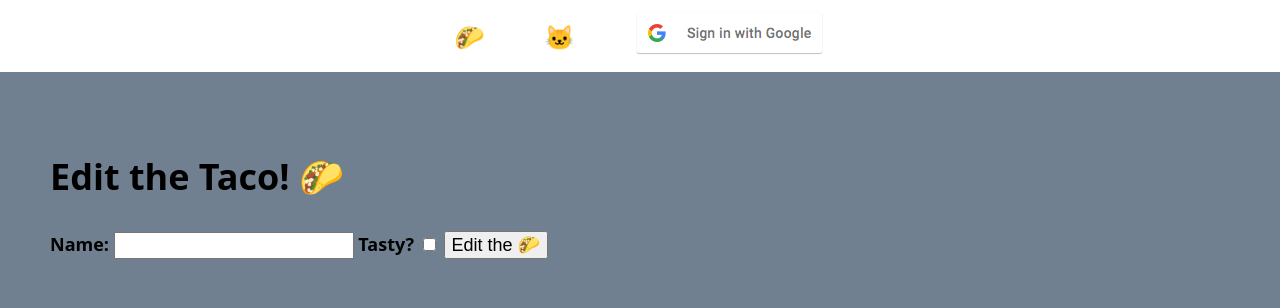
After one commit to ralrubayee/SSR, a Node server app: template views/tacos/edit.ejs in a window 1280 px wide. The commit adds this page. Shown: the top 308 px of the page. Run offline with Node 20, Linux system fonts and the light colour scheme; the template is opened without the code that fills it, so the values that code supplies are empty; some libraries are stand-ins or nearby versions.

Commit message:
build edit page

```diff
--- a/routes/tacos.js
+++ b/routes/tacos.js
@@ -8,6 +8,8 @@ const router = Router()
 router.get("/", tacosCtrl.index)
 // localhost:3000/tacos/:id - GET
 router.get("/:id", tacosCtrl.show)
+// localhost:3000/tacos/:id/edit
+router.get("/:id/edit", tacosCtrl.edit)
 
 // localhost:3000/tacos - POST
 router.post("/", isLoggedIn, tacosCtrl.create)
--- /dev/null
+++ b/views/tacos/edit.ejs
@@ -0,0 +1,28 @@
+<%- include("../partials/html-head") %>
+<%- include("../partials/nav") %>
+
+<section>
+  <h1>Edit the Taco! 🌮</h1>
+  <form action="">
+    <label>
+      Name:
+      <input
+        type="text"
+        name="name"
+        value="<%= taco.name %>"
+        autocomplete="off"
+      >
+    </label>
+    <label>
+      Tasty?
+      <input
+        type="checkbox"
+        name="tasty"
+        <%= taco.tasty ? "checked" : "" %>
+      >
+    </label>
+    <button type="submit">Edit the 🌮</button>
+  </form>
+</section>
+
+<%- include("../partials/footer") %>
--- a/views/tacos/show.ejs
+++ b/views/tacos/show.ejs
@@ -15,6 +15,11 @@
       </button>
     </form>
   <% } %>
+  <% if (taco.owner.equals(user?.profile._id)) { %>
+    <form action="/tacos/<%= taco._id %>/edit" method="GET">
+      <button class="btn" type="submit">Edit this taco 🌮🚧</button>
+    </form>
+  <% } %>
 </section>
 
 <%- include("../partials/footer") %>
```
Also changed, not shown: controllers/tacos.js (+15 -0 lines).
